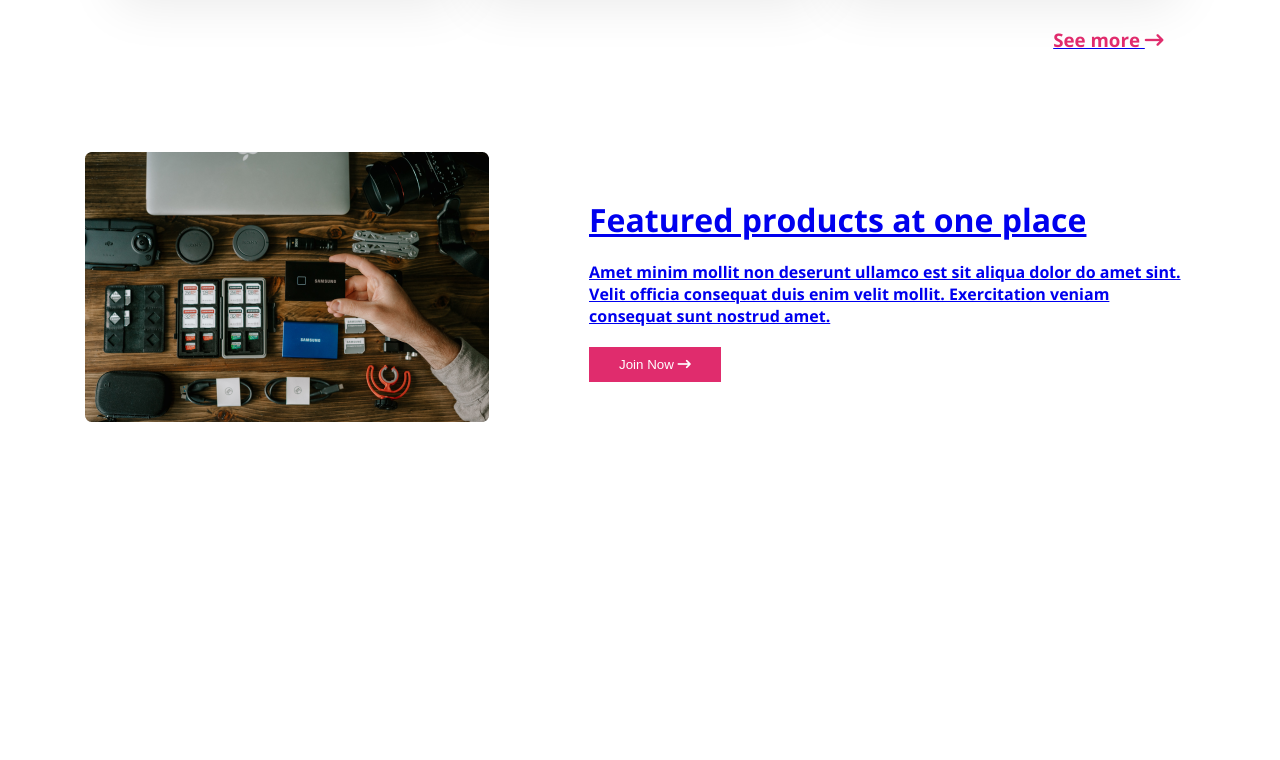
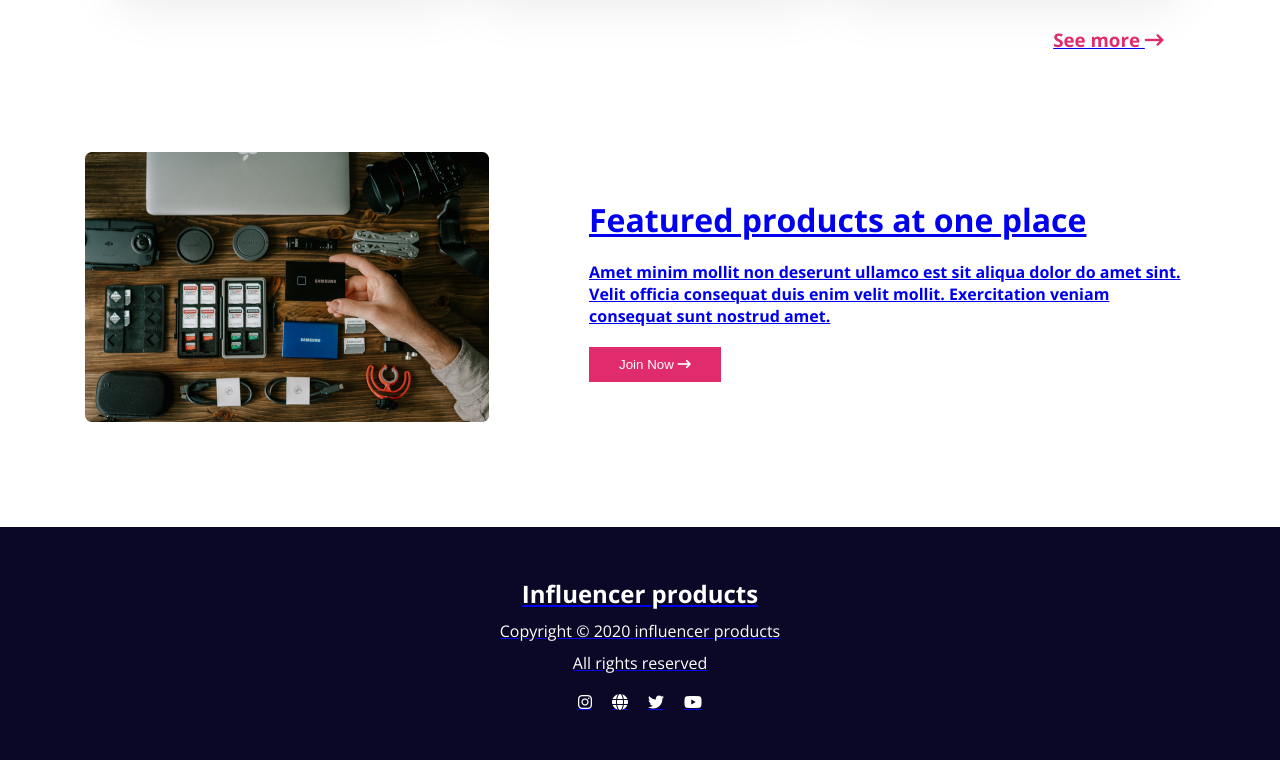
Before and after one commit to oworkmahade/Influencer-Gear, a plain HTML site: page index.html in a window 1280 px wide. Shown: the part 2330-3090 px from the top of the page. Before the commit the page ends 2757 px from the top, so only its background shows below. Drawn offline with nearby package versions, Linux system fonts and the light colour scheme.

Commit message:
fourth commit

```diff
--- a/index.html
+++ b/index.html
@@ -172,6 +172,27 @@
         </div>
     </section>
 
+    <section class="footer">
+        <div class="container">
+            <div class="footer-content">
+                <h3 class="footer-title">Influencer products</h3>
+                <p class="footer-copyright">Copyright © 2020 influencer products</p>
+                <p class="footer-right-reserved">All rights reserved</p>
+            </div>
+            <div class="footer-social-icons">
+                <i class="fa-brands fa-instagram"></i>
+                <i class="fa-solid fa-globe"></i>
+                <i class="fa-brands fa-twitter"></i>
+                <i class="fa-brands fa-youtube"></i>
+
+
+
+
+
+            </div>
+        </div>
+    </section>
+
 
 </body>
 
--- a/styles/styles.css
+++ b/styles/styles.css
@@ -186,6 +186,38 @@ body {
   color: white;
 }
 
+.footer {
+  margin-top: 100px;
+  background-color: #0a0826;
+}
+
+.footer .container {
+  margin-left: auto;
+  margin-right: auto;
+  text-align: center;
+  color: #fff;
+}
+.footer-title {
+  font-size: 1.5rem;
+  padding-top: 50px;
+}
+
+.footer-copyright,
+.footer-right-reserved {
+  margin-top: 10px;
+}
+
+.footer-social-icons {
+  width: 270px;
+  margin-top: 20px;
+  display: flex;
+  flex-direction: row;
+  justify-content: center;
+  gap: 20px;
+  margin-left: auto;
+  margin-right: auto;
+  padding-bottom: 50px;
+}
 /* media query */
 
 @media screen and (max-width: 576px) {
```
